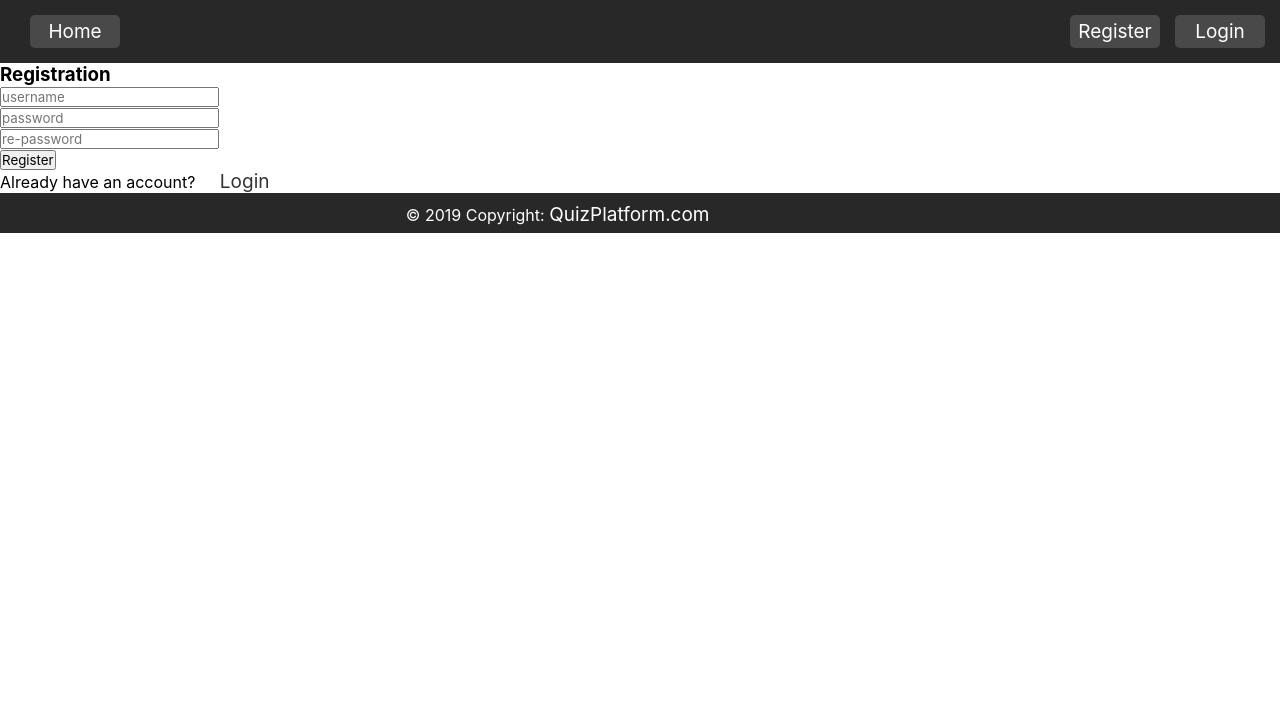
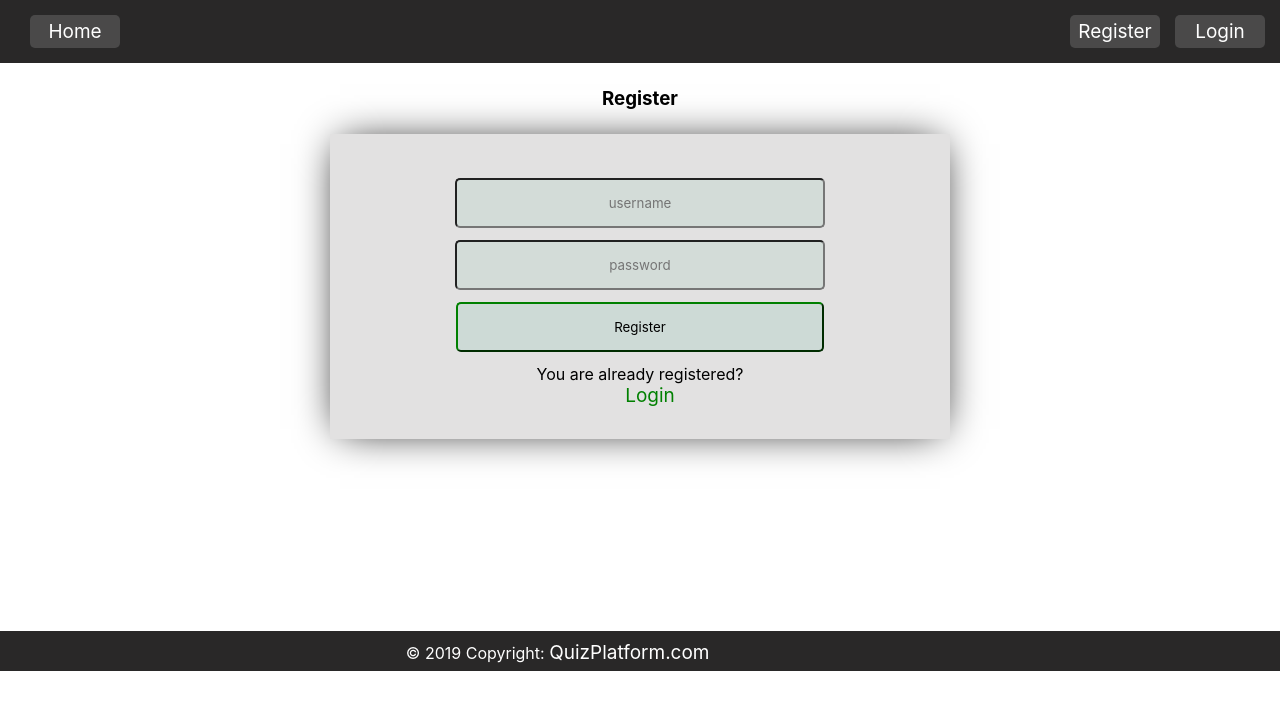
Before and after one commit to mihaela1354/Quiz-Vue-App, a Vue app: page /register in a window 1280 px wide. Shown: the top 710 px of the page. Built offline with nearby package versions, Linux system fonts and the light colour scheme.

Commit message:
Register styles

```diff
--- a/src/components/auth/Register.vue
+++ b/src/components/auth/Register.vue
@@ -1,60 +1,16 @@
 <template>
-  <div>
-    <div>
-      <div>
-        <div>
-          <h3>Registration</h3>
-          <div class="d-flex justify-content-end social_icon">
-            <span>
-              <i class="fab fa-facebook-square"></i>
-            </span>
-            <span>
-              <i class="fab fa-google-plus-square"></i>
-            </span>
-            <span>
-              <i class="fab fa-twitter-square"></i>
-            </span>
-          </div>
-        </div>
-        <div>
-          <form >
-            <div>
-              <div>
-                <span>
-                  <i class="fas fa-user"></i>
-                </span>
-              </div>
-              <input type="text" name="username" placeholder="username" />
-            </div>
-            <div>
-              <div>
-                <span>
-                  <i class="fas fa-key"></i>
-                </span>
-              </div>
-              <input type="password" name="password" placeholder="password" />
-            </div>
-            <div>
-              <div>
-                <span>
-                  <i class="fas fa-key"></i>
-                </span>
-              </div>
-              <input type="password" name="rePassword" placeholder="re-password" />
-            </div>
-
-            <input type="submit" value="Register" />
-          </form>
-        </div>
-        <div>
-          <div>
-            Already have an account?
-            <router-link class="text-warning" to="/login">Login</router-link>
-          </div>
-        </div>
-      </div>
+<div>
+    <h3>Register</h3>
+    <form @submit.prevent="register">
+        <input class="input" v-model="username" type="text" name="username" placeholder="username" />
+        <input class="input" v-model="password" type="password" name="password" placeholder="password" />
+      <input class="register" type="submit" value="Register" />
+      <div class="aditional">
+      You are already registered?
+      <router-link class="text-warning" to="/login">Login</router-link>
     </div>
-  </div>
+    </form>
+</div>
 </template>
 
 <script>
@@ -62,4 +18,47 @@ export default {};
 </script>
 
 <style scoped>
+*{
+  display:block;
+  width: 60%;
+  margin:auto;
+  text-align: center;
+  font-family: -apple-system, BlinkMacSystemFont, 'Segoe UI', Roboto, Oxygen, Ubuntu, Cantarell, 'Open Sans', 'Helvetica Neue', sans-serif;
+}
+h3{
+  margin-top: 1.5rem;
+  margin-bottom: 1.5rem;
+}
+form {
+  background-color: rgb(226, 225, 225);
+  box-shadow: 0 0 40px -10px #000;
+  margin-bottom: 12rem;
+  padding: 2rem 5rem 2rem 5rem;
+}
+.input{
+  margin:auto;
+  background-color: rgba(139, 195, 176, 0.171);
+  width: 73%;
+  margin-bottom: 12px;
+  margin-top: 12px;
+  border-radius: 5px;
+  padding: 15px;
+}
+.register{
+  background-color: rgba(193, 214, 207, 0.603);
+  border-color:green;
+  width: 80%;
+  margin-bottom: 12px;
+  margin-top: 12px;
+  border-radius: 5px;
+  padding: 15px;
+}
+.aditional a{
+  text-decoration: none;
+  color:green;
+}
+.aditional a:hover{
+  cursor: pointer;
+  font-size: 110%;
+}
 </style>
```
